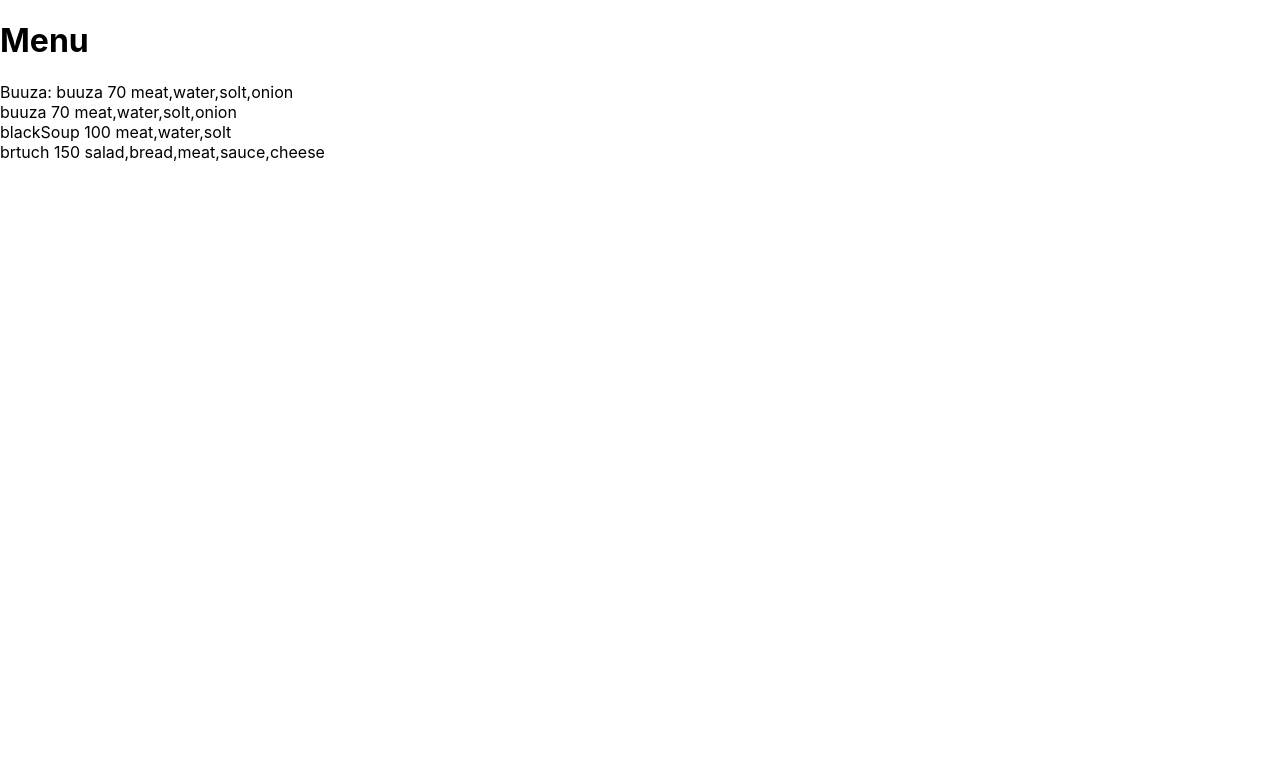
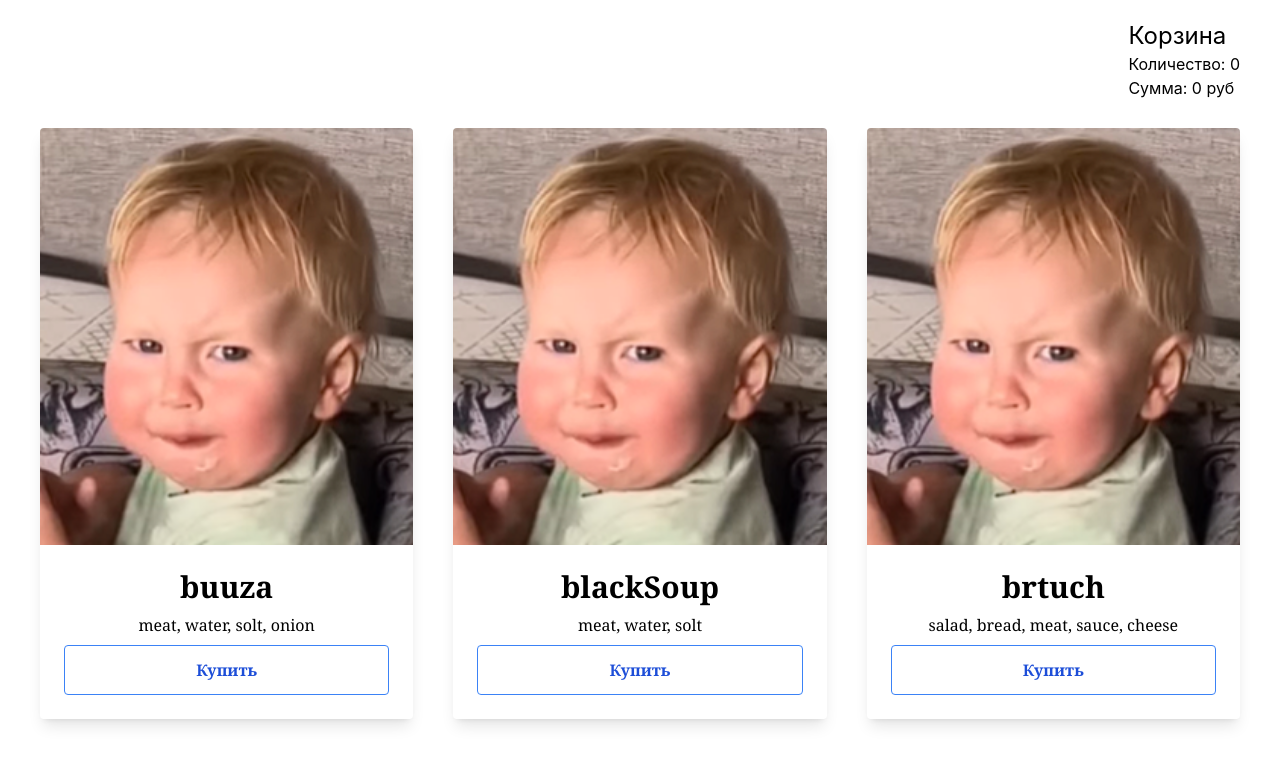
Before and after one commit to s1mplyvitek/react-repeat, a React (Create React App) app: page / in a window 1280 px wide. Shown: the top 764 px of the page. Built offline with nearby package versions, Linux system fonts and the light colour scheme.

Commit message:
tailwind

```diff
--- a/package.json
+++ b/package.json
@@ -34,5 +34,8 @@
       "last 1 firefox version",
       "last 1 safari version"
     ]
+  },
+  "devDependencies": {
+    "tailwindcss": "^3.3.2"
   }
 }
--- a/src/App.js
+++ b/src/App.js
@@ -1,45 +1,27 @@
-import DishList from "./components/Dish";
-import MenuOne from "./components/MenuOne";
+import { useState } from "react";
+import Menu from "./components/Menu";
 
 
 
 function App() {
+  const [cart, setCart] = useState([]);
 
-  let dish = [
+  const addToCart = item => {
+    setCart([...cart, item]);
+  };
 
-    {
-      name: 'buuza',
-      price: 70,
-      expense: 0,
-      ingridients: ['meat', 'water', 'solt', 'onion',],
-    },
-
-    {
-      name: 'blackSoup',
-      price: 100,
-      expense: 0,
-      ingridients: ['meat', 'water', 'solt',],
-    },
-
-    {
-      name: 'brtuch',
-      price: 150,
-      expense: 0,
-      ingridients: ['salad', 'bread', 'meat', 'sauce', 'cheese'],
-    }
-  ];
 
   return (
-    <div>
-      <h1>Menu</h1>
-      <MenuOne menu={dish} />
-      {dish.map((item) => (
-        <DishList nameDish={item.name} priceDish={item.price} ingridientsDish={item.ingridients} />
-
-      ))}
-
-    </div>
-
+    <>
+      <div className="mx-auto px-10 py-5 container grid justify-end ">
+        <div className="text-2xl">Корзина</div>
+        <div>Количество: {cart.length}</div>
+        <div>Сумма: {cart.reduce((sum, item) => (sum += item.price), 0)} руб</div>
+      </div>
+      <div>
+        <Menu onItemBuy={(item) => addToCart(item)}></Menu>
+      </div>
+    </>
   );
 }
 
--- a/src/components/Dish/index.js
+++ /dev/null
@@ -1,39 +0,0 @@
-const DishList = ({  nameDish, priceDish, ingridientsDish}) => {
-    return (
-
-
-
-        <div>
-             {nameDish} {priceDish} {ingridientsDish.join()}
-        </div>
-        // <div>
-        //     Name:{dish[0].name} Ingridients:{dish[0].ingridients.join()} Price:{dish[0].price}
-
-        //     <div>
-        //         <p className="">Name:</p>{dish.map((item) => {
-        //             return (
-        //                 item.name
-        //             )
-        //         })}
-        //         <p>Ingridients</p>
-        //         {dish.map((item) => {
-        //             return (
-        //                 item.ingridients.join()
-        //             )
-        //         })}
-        //         <p>Price</p>
-        //         {dish.map((item) => {
-        //             return (item.price)
-        //         })}
-        //         <div>
-        //             Name - {nameDish}
-        //             Price - {priceDish}
-        //         </div>
-
-        //     </div>
-        // </div>
-
-
-    )
-}
-export default DishList
--- /dev/null
+++ b/src/components/Menu/index.js
@@ -0,0 +1,40 @@
+import MenuCard from "../MenuCard";
+
+
+const Menu = ({onItemBuy}) => {
+    let dish = [
+
+        {
+          name: 'buuza',
+          price: 70,
+          expense: 0,
+          ingridients: ['meat', 'water', 'solt', 'onion',],
+          image: "/content/face.png"
+        },
+
+        {
+          name: 'blackSoup',
+          price: 100,
+          expense: 0,
+          ingridients: ['meat', 'water', 'solt',],
+          image: "/content/face.png"
+        },
+
+        {
+          name: 'brtuch',
+          price: 150,
+          expense: 0,
+          ingridients: ['salad', 'bread', 'meat', 'sauce', 'cheese'],
+          image: "/content/face.png"
+        }
+      ];
+
+    return (
+        <div className="container mx-auto px-10 py-2 gap-10 grid grid-cols-1 sm:grid-cols-2 md:grid-cols-3">
+        {dish.map((item) => (
+          <MenuCard item={item} onClickBuy={onItemBuy} />
+        ))}
+      </div>
+    )
+}
+export default Menu
--- /dev/null
+++ b/src/components/MenuCard/MenuCard.module.css
@@ -0,0 +1,3 @@
+.test {
+    font-family: Georgia, serif;
+}
--- /dev/null
+++ b/src/components/MenuCard/index.js
@@ -0,0 +1,28 @@
+import style from "./MenuCard.module.css"
+
+const MenuCard = ({ item, onClickBuy = () => {} }) => {
+    const ingridients = (
+        <div className="">
+            {item.ingridients.join(", ")}
+        </div>
+    );
+
+    return (
+        <div className={"rounded shadow-lg text-center overflow-hidden " + style.test}>
+            <img className="container" src={item.image} />
+            <div className="p-6">
+                <div className=" text-3xl font-bold">{item.name}</div>
+                <div className="p-2">
+                    {ingridients}
+                </div>
+                <button onClick={() => onClickBuy(item)} class="w-full  bg-transparent hover:bg-blue-500 text-blue-700 font-semibold hover:text-white py-3 px-4 border border-blue-500 hover:border-transparent rounded">
+                    Купить
+                </button>
+            </div>
+
+
+        </div>
+    )
+}
+
+export default MenuCard
--- a/src/components/MenuOne/index.js
+++ /dev/null
@@ -1,9 +0,0 @@
-const MenuOne = ({menu}) => {
-    return (
-        <div>
-            Buuza: {menu[0].name} {menu[0].price} {menu[0].ingridients.join()}
-        </div>
-    )
-}
-
-export default MenuOne
--- a/src/index.css
+++ b/src/index.css
@@ -1,3 +1,7 @@
+@tailwind base;
+@tailwind components;
+@tailwind utilities;
+
 body {
   margin: 0;
   font-family: -apple-system, BlinkMacSystemFont, 'Segoe UI', 'Roboto', 'Oxygen',
--- /dev/null
+++ b/tailwind.config.js
@@ -0,0 +1,8 @@
+/** @type {import('tailwindcss').Config} */
+module.exports = {
+  content: ["./src/**/*.{html,js}"],
+  theme: {
+    extend: {},
+  },
+  plugins: [],
+}
```
Also changed, not shown: public/content/face.png (added), 1 other file (tests, documents, lock files or other folders).
